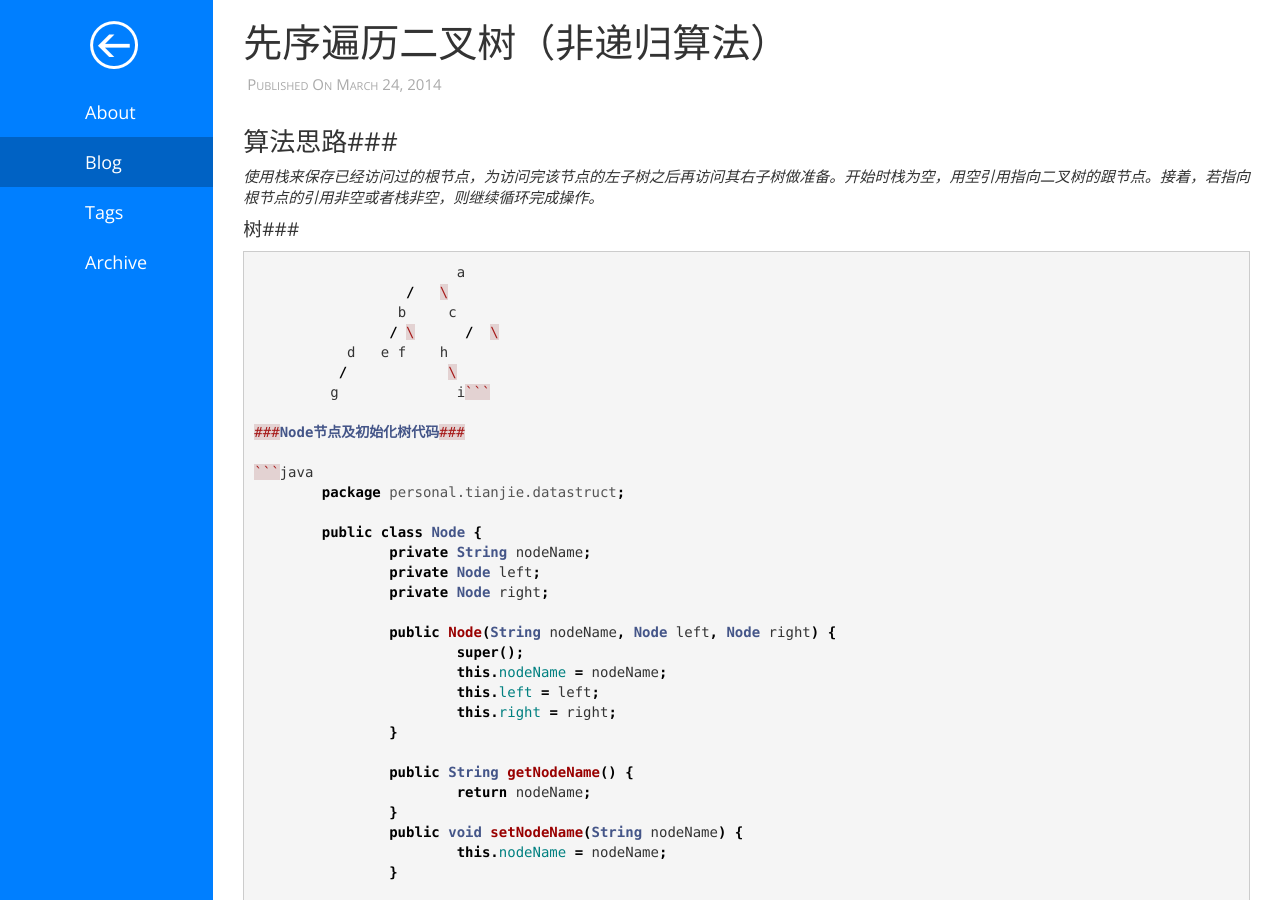
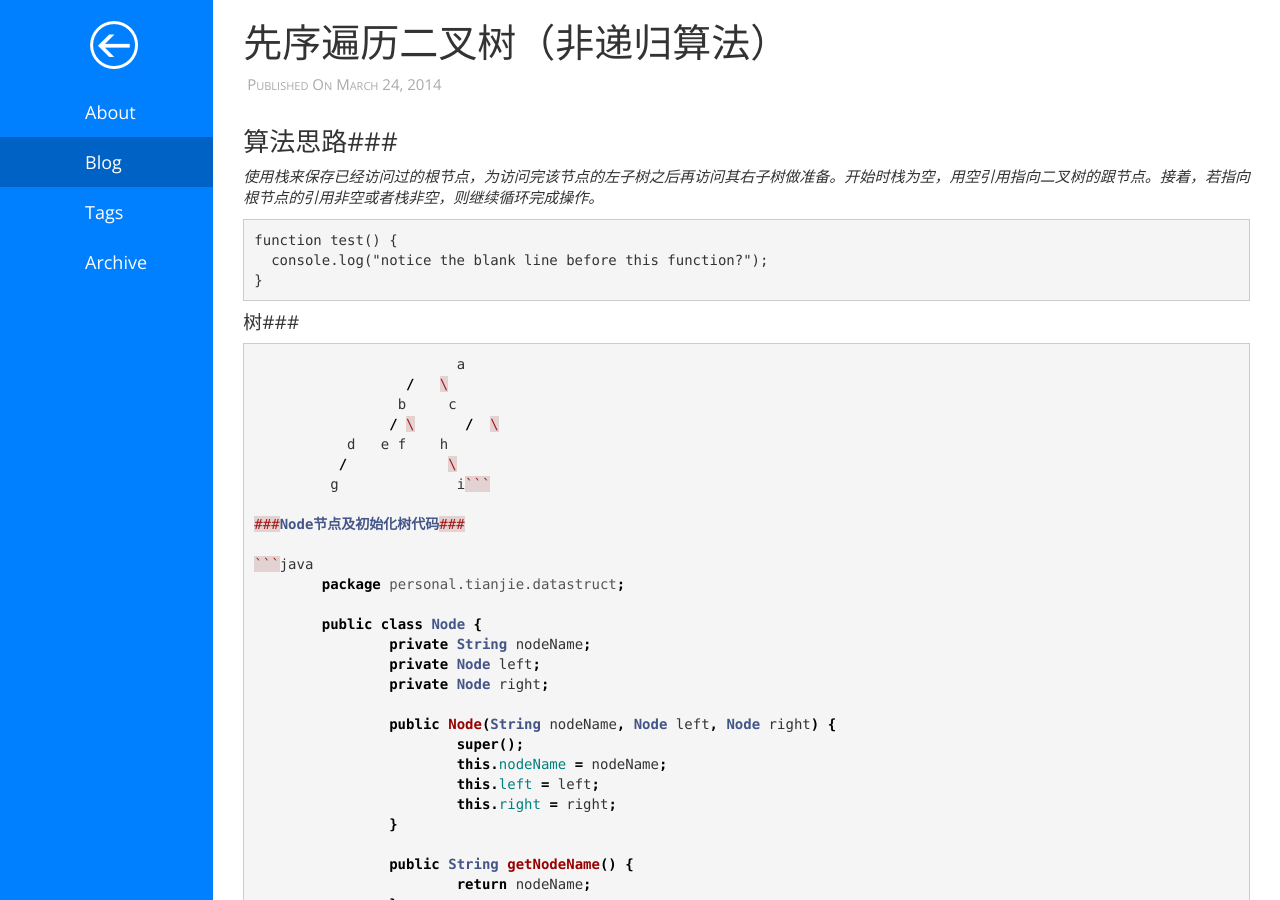
Before and after one commit to x20080406/x20080406.github.io, a Jekyll site: the page built from _posts/2014-03-24-binary-tree.md, in a window 1280 px wide and 900 px high. Built offline with Jekyll 4.4.1, drawn with Linux system fonts in a browser that asks for light colours; Markdown is read by kramdown in place of the engine named in the settings; comment, search, counter and statistics services are not loaded.

Commit message:
Signed-off-by: x20080406 <x20080406@gmail.com>

````diff
--- a/_posts/2014-03-24-binary-tree.md
+++ b/_posts/2014-03-24-binary-tree.md
@@ -8,6 +8,12 @@ tags:
 
 ###算法思路###
 _使用栈来保存已经访问过的根节点，为访问完该节点的左子树之后再访问其右子树做准备。开始时栈为空，用空引用指向二叉树的跟节点。接着，若指向根节点的引用非空或者栈非空，则继续循环完成操作。_
+
+```
+function test() {
+  console.log("notice the blank line before this function?");
+}
+```
 
 ####树###
 ```java
````
